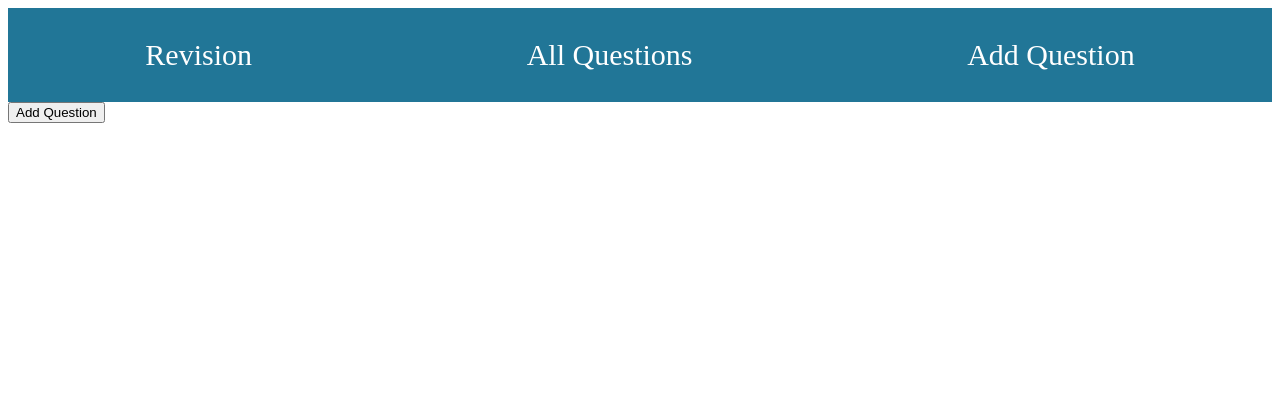
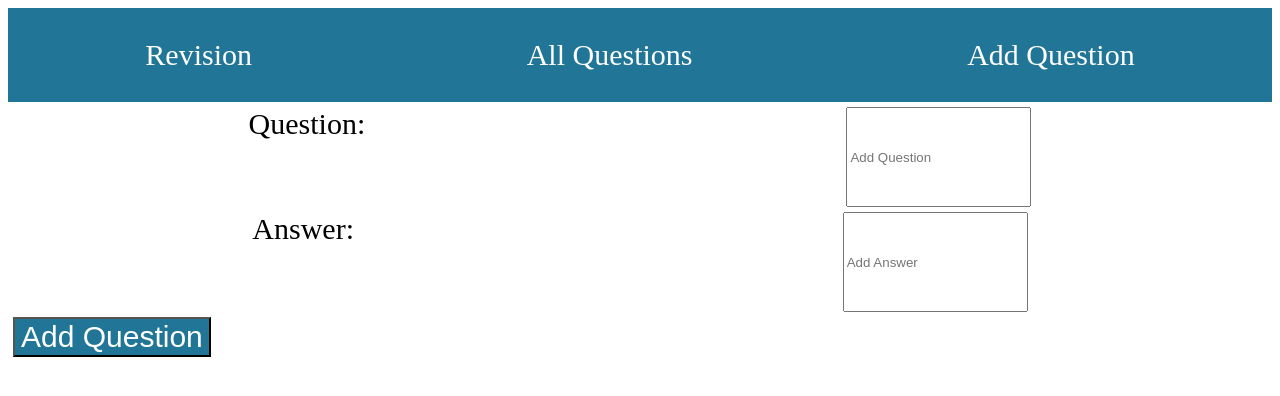
Before and after one commit to s3nt1n3lz21/programming-revision, an Angular app: page /add-question in a window 1280 px wide. Shown: the top 396 px of the page. Built offline with nearby package versions, Linux system fonts and the light colour scheme; no server answers.

Commit message:
Added form to add new question

```diff
--- a/src/app/app.component.ts
+++ b/src/app/app.component.ts
@@ -2,19 +2,21 @@ import { HttpClient } from '@angular/common/http';
 import { Component, OnInit } from '@angular/core';
 import { ApiService } from './services/api.service';
 
+const DAY = 86400000; // 1 day in milliseconds
+
 export interface Question {
   question: string;
   answer: string;
-  datesAnswered: string[]
-  answeredToday: boolean
+  answerExpiryDate: string
+  timesAnsweredCorrectly: number
 }
 
 export function emptyQuestion(): Question {
   return {
     question: '',
     answer: '',
-    datesAnswered: [],
-    answeredToday: false
+    answerExpiryDate: new Date().toISOString(),
+    timesAnsweredCorrectly: 0
   }
 }
 
@@ -106,8 +108,8 @@ export class AppComponent implements OnInit {
           {
             const question = emptyQuestion();
             question.question = q[0],
-            question.answer = q[1],
-            question.datesAnswered = q[2].split(';')
+            question.answer = q[1]
+            // question.datesAnswered = q[2].split(';')
             return question;
           }
         );
@@ -118,14 +120,14 @@ export class AppComponent implements OnInit {
     }
   }
 
-  public saveData() {
-    const questionsArray = this.questions.map((q) => {
-      const dates: string = q.datesAnswered.join(';');
-      return [q.question, q.answer, dates];
-    })
+  // public saveData() {
+  //   const questionsArray = this.questions.map((q) => {
+  //     const dates: string = q.datesAnswered.join(';');
+  //     return [q.question, q.answer, dates];
+  //   })
 
-    this.saveToCSVFile('programmingRevision', questionsArray);
-  }
+  //   this.saveToCSVFile('programmingRevision', questionsArray);
+  // }
 
   //https://stackoverflow.com/questions/14964035/how-to-export-javascript-array-info-to-csv-on-client-side
 }
--- a/src/app/app.module.ts
+++ b/src/app/app.module.ts
@@ -9,6 +9,7 @@ import { RevisionComponent } from './pages/revision/revision.component';
 import { QuestionsListComponent } from './pages/questions-list/questions-list.component';
 import { AddQuestionComponent } from './pages/add-question/add-question.component';
 import { HeaderComponent } from './pages/header/header.component';
+import { FormsModule, ReactiveFormsModule } from '@angular/forms';
 
 @NgModule({
   declarations: [
@@ -22,7 +23,9 @@ import { HeaderComponent } from './pages/header/header.component';
   imports: [
     BrowserModule,
     AppRoutingModule,
-    HttpClientModule
+    HttpClientModule,
+    FormsModule,
+    ReactiveFormsModule
   ],
   providers: [],
   bootstrap: [AppComponent]
--- /dev/null
+++ b/src/app/model/IQuestion.ts
@@ -0,0 +1,10 @@
+import { FormGroup } from "@angular/forms";
+
+export interface IQuestionFormValues {
+    question: string;
+    answer: string;
+}
+
+export interface IQuestionForm extends FormGroup {
+    value: IQuestionFormValues;
+}
--- a/src/app/pages/add-question/add-question.component.html
+++ b/src/app/pages/add-question/add-question.component.html
@@ -1 +1,11 @@
+<form [formGroup]="questionForm">
+    <div class="input-container">
+        <div class="label">Question:</div>
+        <input class="input" type="text" placeholder="Add Question" formControlName="question">
+    </div>
+    <div class="input-container">
+        <div class="label">Answer:</div>
+        <input class="input" type="text" placeholder="Add Answer" formControlName="answer">
+    </div>
+</form>
 <button class="button" (click)="addQuestion()">Add Question</button>
--- a/src/app/pages/add-question/add-question.component.scss
+++ b/src/app/pages/add-question/add-question.component.scss
@@ -0,0 +1,10 @@
+@import "../../theme.scss";
+
+.input-container {
+    display: flex;
+    flex-direction: row;
+    justify-content: space-around;
+    min-height: 100px;
+    font-size: $font-size;
+    padding-top: 5px;
+}
--- a/src/app/pages/add-question/add-question.component.ts
+++ b/src/app/pages/add-question/add-question.component.ts
@@ -1,6 +1,8 @@
 import { HttpClient } from '@angular/common/http';
 import { Component, OnInit } from '@angular/core';
-import { Question } from 'src/app/app.component';
+import { FormBuilder } from '@angular/forms';
+import { emptyQuestion, Question } from 'src/app/app.component';
+import { IQuestionForm } from 'src/app/model/IQuestion';
 
 @Component({
   selector: 'app-add-question',
@@ -9,16 +11,29 @@ import { Question } from 'src/app/app.component';
 })
 export class AddQuestionComponent implements OnInit {
 
-  constructor(private http: HttpClient) { }
+  public questionForm: IQuestionForm = this.fb.group({
+    question: '',
+    answer: '',
+  });
+
+  constructor(
+    private http: HttpClient,
+    private fb: FormBuilder,
+  ) { }
 
   ngOnInit(): void {
   }
 
   public addQuestion = () => {
+    const questionFormValues = this.questionForm.value;
+    const question: Question = emptyQuestion();
+    question.question = questionFormValues.question;
+    question.answer = questionFormValues.answer;
+
     console.log('adding question');
     this.http.post(
       'https://programming-revision-default-rtdb.europe-west1.firebasedatabase.app/questions.json',
-      JSON.stringify({question: 'test question', answer: 'test answer'}),
+      JSON.stringify(question),
       {
         headers: {
           'Content-Type': 'application/json',
--- a/src/app/pages/header/header.component.scss
+++ b/src/app/pages/header/header.component.scss
@@ -7,4 +7,8 @@
     font-size: $font-size;
     background-color: $color-primary;
     color: $color-secondary;
+
+    .link {
+        cursor: pointer;
+    }
 }
--- a/src/app/pages/revision/revision.component.ts
+++ b/src/app/pages/revision/revision.component.ts
@@ -18,7 +18,7 @@ export class RevisionComponent implements OnInit {
 
   // There are questions with answers that we haven't answered
   public questionsLeft() {
-    return !!this.questions.filter((q) => q.answer != '' && q.answeredToday == false);
+    return !!this.questions.filter((q) => q.answer != '' && q.answerExpiryDate < new Date().toISOString());
   }
 
   // All the questions with answers
@@ -34,7 +34,7 @@ export class RevisionComponent implements OnInit {
       // Get a random question that we haven't answered
       while (answeredThisQuestion) {
         randomIndex = Math.floor(Math.random()*this.questions.length);
-        if (!this.questions[randomIndex].answeredToday && this.questions[randomIndex].answer) {
+        if (!(this.questions[randomIndex].answerExpiryDate < new Date().toISOString())  && this.questions[randomIndex].answer) {
           answeredThisQuestion = false;
         }
       }
@@ -48,10 +48,9 @@ export class RevisionComponent implements OnInit {
   }
 
   public answeredCorrectly() {
-    const currentDate = new Date().toISOString();
     console.log('questions: ', this.questions);
-    this.questions[this.index].answeredToday = true;
-    this.questions[this.index].datesAnswered.push(currentDate);
+    this.questions[this.index].answerExpiryDate = new Date().toISOString();
+    this.questions[this.index].timesAnsweredCorrectly += 1;
   }
 
 }
```
